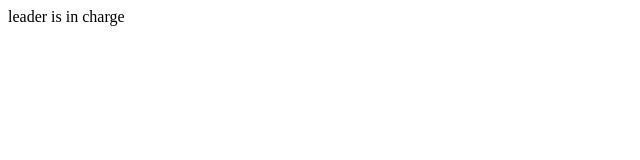
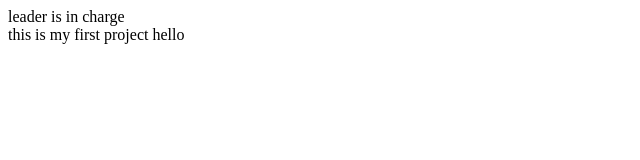
Before and after one commit to lofbgmlve/company-project, a plain HTML site: page index.html in a window 1280 px wide. Shown: the whole page, without its empty margins (0-640 px from the left). Drawn offline with Linux system fonts and the light colour scheme.

Commit message:
TEST first commit

```diff
--- a/index.html
+++ b/index.html
@@ -11,7 +11,8 @@
             leader is in charge
     </nav>
     <main>
-
+            this is my first project
+            hello
     </main>
     <footer>
 
```
